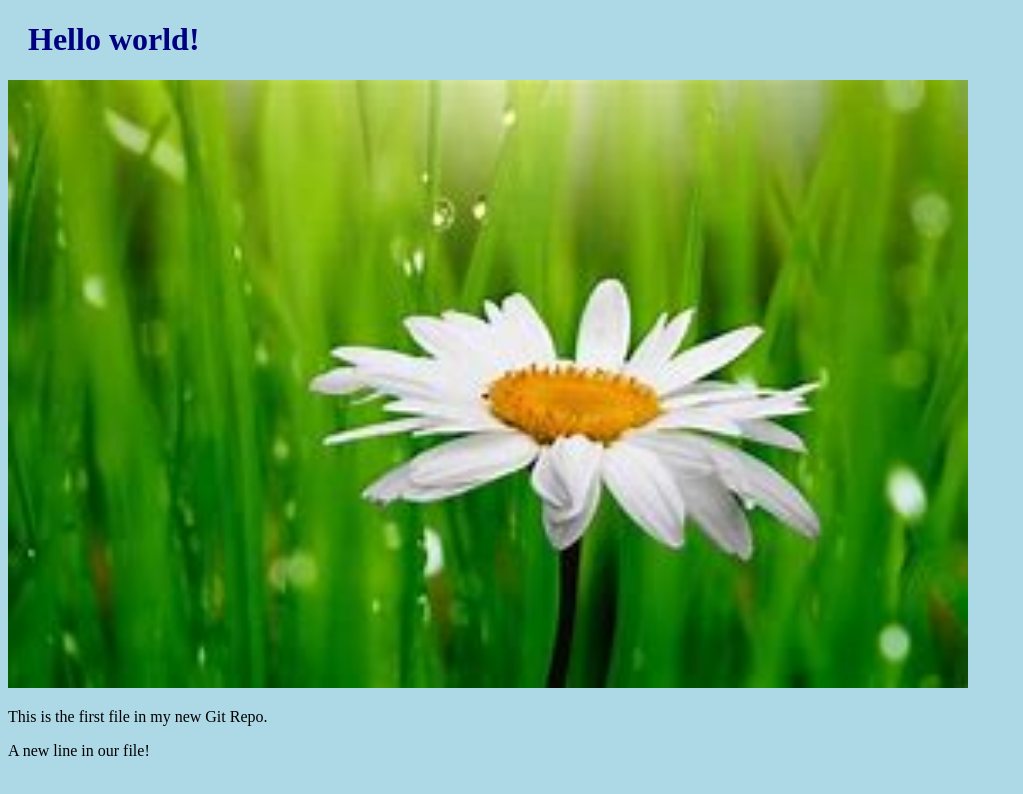
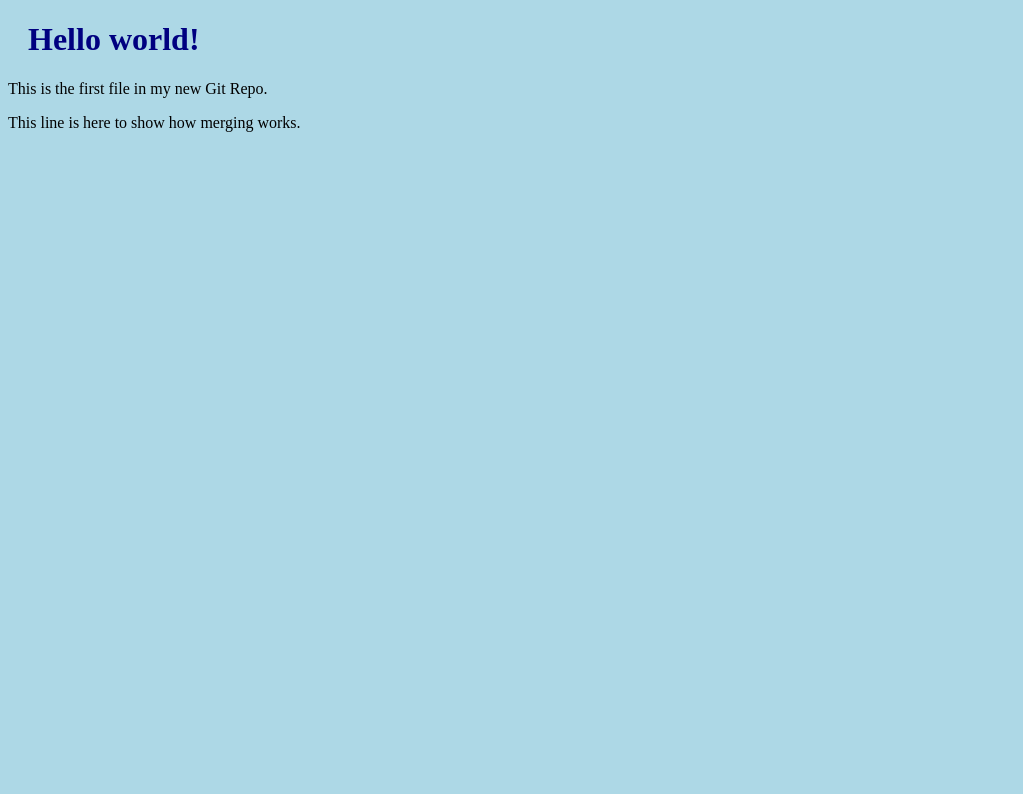
Before and after one commit to nageshkadam/hello-world, a plain HTML site: page index.html in a window 1280 px wide. Shown: the whole page, without its empty margins (0-1023 px from the left). Drawn offline with Linux system fonts and the light colour scheme.

Commit message:
update index.html with emergency fix

```diff
--- a/index.html
+++ b/index.html
@@ -7,10 +7,8 @@
 <body>
 
 <h1>Hello world!</h1>
-<div><img src="./Flower_1.jpg" alt="Hello World from Space"
-style="width:100%;max-width:960px"></div>
 <p>This is the first file in my new Git Repo.</p>
-<p>A new line in our file!</p>
+<p>This line is here to show how merging works.</p>
 
 </body>
 </html>
```
